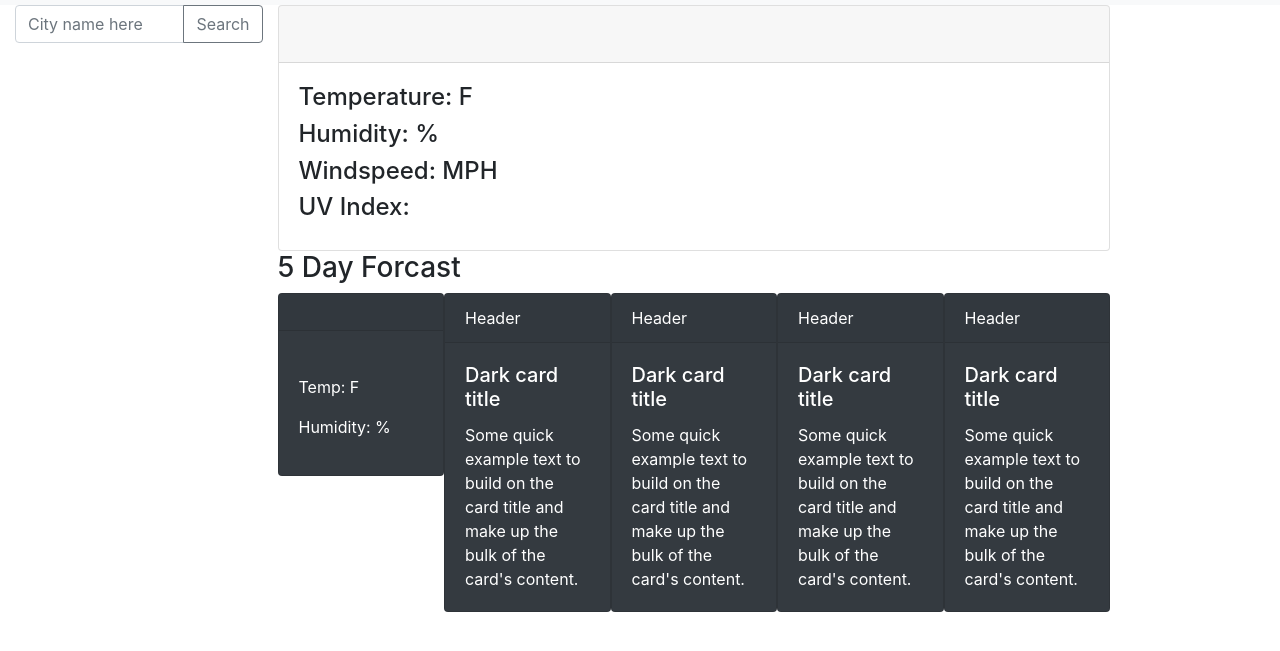
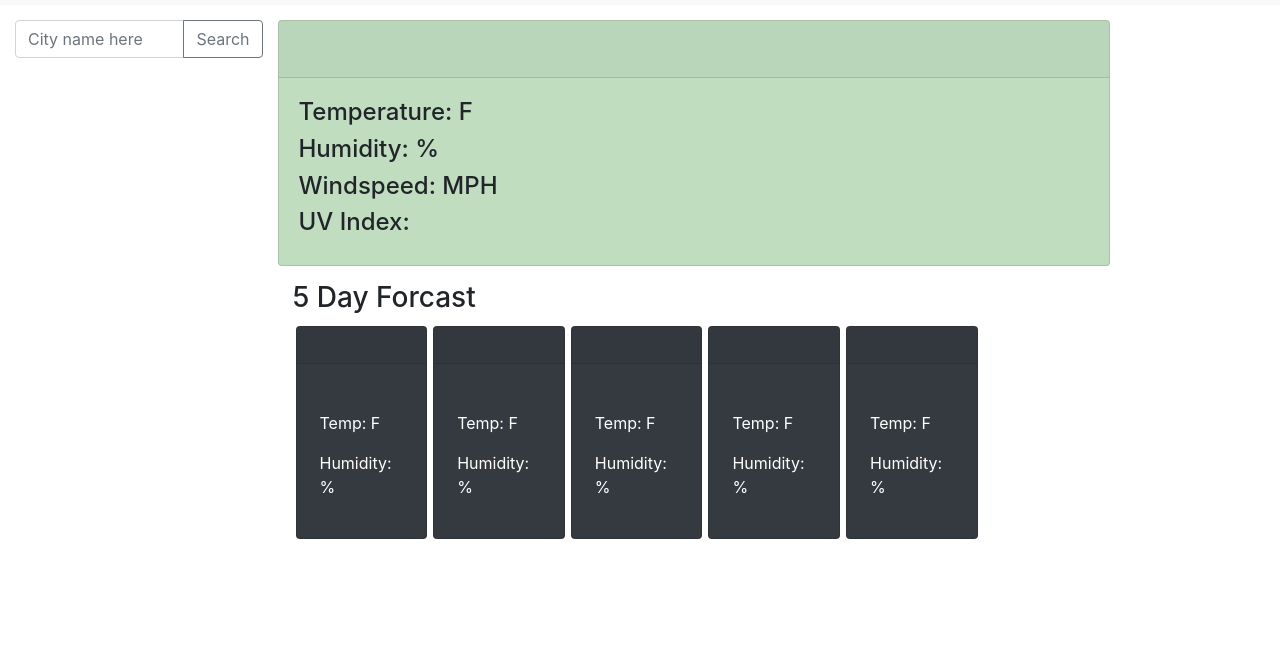
Before and after one commit to mkgude/hw6-weatherdashboard, a plain HTML site: page weather.html in a window 1280 px wide. Shown: the part 51-702 px from the top of the page. Drawn offline with nearby package versions, Linux system fonts and the light colour scheme.

Commit message:
added updates to css file

```diff
--- a/weather.css
+++ b/weather.css
@@ -0,0 +1,22 @@
+* {
+  margin: 0;
+  padding: 0;
+}
+
+.nav-background {
+  background-color: azure;
+}
+
+.search-history,
+.current-weather,
+.future-weather {
+  margin-top: 15px;
+}
+
+.current-card {
+  background-color: rgb(192, 221, 192);
+}
+
+.future-card {
+  margin: 3px;
+}
--- a/weather.html
+++ b/weather.html
@@ -26,17 +26,18 @@
       integrity="sha384-OgVRvuATP1z7JjHLkuOU7Xw704+h835Lr+6QL9UvYjZE3Ipu6Tp75j7Bh/kR0JKI"
       crossorigin="anonymous"
     ></script>
+    <link rel="stylesheet" href="weather.css" />
     <title>Weather Dashboard</title>
   </head>
   <body>
     <!-- As a heading -->
-    <nav class="navbar navbar-light bg-light">
+    <nav class="navbar navbar-light bg-light nav-background">
       <span class="navbar-brand mb-0 h1">Weather Dashboard</span>
     </nav>
 
     <div class="container row">
       <!-- Search and history column -->
-      <div class="col-3">
+      <div class="col-md-3 search-history">
         <div class="input-group mb-3">
           <input
             id="city-name"
@@ -56,13 +57,13 @@
             </button>
           </div>
         </div>
-        <ul id="search-history"></ul>
+        <ul id="history"></ul>
       </div>
       <!-- weather results column  -->
-      <div class="container col-9">
+      <div class="container col-md-9">
         <!-- current  weather row  -->
-        <div class="row" id="current-weather">
-          <div class="card" style="width: 100%;">
+        <div class="row current-weather" id="current-weather">
+          <div class="card current-card" style="width: 100%;">
             <div class="card-header current-city">
               <h3 id="current-city"></h3>
               <span id="current-date"></span>
@@ -77,18 +78,18 @@
           </div>
         </div>
         <!-- future weather row -->
-        <div class="row" id="future-weather">
+        <div class="container row future-weather" id="future-weather">
           <h3>5 Day Forcast</h3>
 
           <div class="cards">
             <div
-              class="card text-white bg-dark mb-3 float-left"
-              style="width: 20%;"
+              class="card text-white bg-dark mb-3 float-left future-card"
+              style="width: 18%;"
             >
-              <div class="card-header">
+              <div class="card-header future-header">
                 <h5 class="card-title" id="date-one"></h5>
               </div>
-              <div class="card-body">
+              <div class="card-body future-card">
                 <img id="weather-icon" />
                 <p>Temp: <span class="temp"></span>F</p>
                 <p>Humidity: <span class="humidity"></span>%</p>
@@ -96,55 +97,58 @@
             </div>
 
             <div
-              class="card text-white bg-dark mb-3 float-left"
-              style="width: 20%;"
+              class="card text-white bg-dark mb-3 float-left future-card"
+              style="width: 18%;"
             >
-              <div class="card-header">Header</div>
-              <div class="card-body">
-                <h5 class="card-title" id="date-two">Dark card title</h5>
-                <p class="card-text">
-                  Some quick example text to build on the card title and make up
-                  the bulk of the card's content.
-                </p>
+              <div class="card-header future-header">
+                <h5 class="card-title" id="date-one"></h5>
+              </div>
+              <div class="card-body future-card">
+                <img id="weather-icon" />
+                <p>Temp: <span class="temp"></span>F</p>
+                <p>Humidity: <span class="humidity"></span>%</p>
               </div>
             </div>
+
             <div
-              class="card text-white bg-dark mb-3 float-left"
-              style="width: 20%;"
+              class="card text-white bg-dark mb-3 float-left future-card"
+              style="width: 18%;"
             >
-              <div class="card-header">Header</div>
-              <div class="card-body">
-                <h5 class="card-title" id="date-three">Dark card title</h5>
-                <p class="card-text">
-                  Some quick example text to build on the card title and make up
-                  the bulk of the card's content.
-                </p>
+              <div class="card-header future-header">
+                <h5 class="card-title" id="date-one"></h5>
+              </div>
+              <div class="card-body future-card">
+                <img id="weather-icon" />
+                <p>Temp: <span class="temp"></span>F</p>
+                <p>Humidity: <span class="humidity"></span>%</p>
               </div>
             </div>
+
             <div
-              class="card text-white bg-dark mb-3 float-left"
-              style="width: 20%;"
+              class="card text-white bg-dark mb-3 float-left future-card"
+              style="width: 18%;"
             >
-              <div class="card-header">Header</div>
-              <div class="card-body">
-                <h5 class="card-title" id="date-four">Dark card title</h5>
-                <p class="card-text">
-                  Some quick example text to build on the card title and make up
-                  the bulk of the card's content.
-                </p>
+              <div class="card-header future-header">
+                <h5 class="card-title" id="date-one"></h5>
+              </div>
+              <div class="card-body future-card">
+                <img id="weather-icon" />
+                <p>Temp: <span class="temp"></span>F</p>
+                <p>Humidity: <span class="humidity"></span>%</p>
               </div>
             </div>
+
             <div
-              class="card text-white bg-dark mb-3 float-left"
-              style="width: 20%;"
+              class="card text-white bg-dark mb-3 float-left future-card"
+              style="width: 18%;"
             >
-              <div class="card-header">Header</div>
-              <div class="card-body">
-                <h5 class="card-title" id="date-five">Dark card title</h5>
-                <p class="card-text">
-                  Some quick example text to build on the card title and make up
-                  the bulk of the card's content.
-                </p>
+              <div class="card-header future-header">
+                <h5 class="card-title" id="date-one"></h5>
+              </div>
+              <div class="card-body future-card">
+                <img id="weather-icon" />
+                <p>Temp: <span class="temp"></span>F</p>
+                <p>Humidity: <span class="humidity"></span>%</p>
               </div>
             </div>
           </div>
--- a/weather.js
+++ b/weather.js
@@ -4,18 +4,34 @@ $(document).ready(() => {
   // Dependencies
   // DOM elements ===============
   // Starter Data ==============
-  var cities = [];
+
   // Functions======================
   // Display Data ==========
 
   // User Functions ==============
+
   console.log($(".submit"));
+
+  //   function renderCity() {
+  // Clear search history
+  // $("#search-history").text("");
+
+  // Render a new li for each city
+  //     for (var i = 0; i < cities.length; i++) {
+  //       var city = cities[i];
+  //       console.log(city);
+  //       var li = $("<li>").text(city);
+  //       $("#search-history").append(li);
+  //     }
+  //   }
   // User types a city
   //   $(".city");
   // Submits their search city
   $(".submit").on("click", function () {
+    event.preventDefault();
     var cityNameInput = $("#city-name").val();
     console.log(cityNameInput);
+
     var queryURL =
       "http://api.openweathermap.org/data/2.5/forecast?q=" +
       cityNameInput +
@@ -73,9 +89,9 @@ $(document).ready(() => {
         console.log(uvIndexValue);
         $("#current-uvindex").text(uvIndex);
         //      presented with a color that indicates whether the conditions are favorable, moderate, or severe
-        if (uvIndexValue <= 3) {
+        if (uvIndexValue <= 2) {
           $("#current-uvindex").css("background-color", "green");
-        } else if (uvIndexValue >= 7) {
+        } else if (uvIndexValue >= 6) {
           $("#current-uvindex").css("background-color", "red");
         } else {
           $("#current-uvindex").css("background-color", "yellow");
@@ -84,11 +100,23 @@ $(document).ready(() => {
       //  Future weather displays
       //      5-day forecast that displays:
       //          the date
-      forEach(futureDates());
-      $("#date-one").text(result.list[7].dt_txt);
+      //   forEach(futureDates());
+      //   $("#date-one").text(result.list[7].dt_txt);
       //          an icon representation of weather conditions
       //          the temperature
       //          the humidity
+
+      //   var cityText = $("#city-name").val();
+      //   // Return from function early if submitted cityText is blank
+      //   if (cityText === "") {
+      //     return;
+      //   }
+      //   // Add new city to cities array, clear the input
+      //   cities.unshift(cityText);
+      //   $("#city-name").empty();
+      //   // Store updated cities in localStorage, re-render the list
+      //   storeCity();
+      //   renderCity();
     });
     // function (citySearchHistory() {
     //     for (var i = 0; i < cities.length; i++) {
@@ -108,6 +136,21 @@ $(document).ready(() => {
     //  Search history saved below
   });
   // I click on a city in the search history
+  //   function storeCity() {
+  //     // Stringify and set "todos" key in localStorage to todos array
+  //     localStorage.setItem("cities", JSON.stringify(cities));
+  //   }
+
+  //   function init() {
+  //     // Parsing the JSON string to an object
+  //     var storedCity = JSON.parse(localStorage.getItem("cities"));
+  //     // If todos were retrieved from localStorage, update the todos array to it
+  //     if (storedCity !== null) {
+  //       city = storedCity;
+  //     }
+  //     // Render todos to the DOM
+  //     renderCity();
+  //   }
 
   // I open the weather dashboard
   // I am presented with the last searched city forecast
```
Also changed, not shown: 1 other file.
